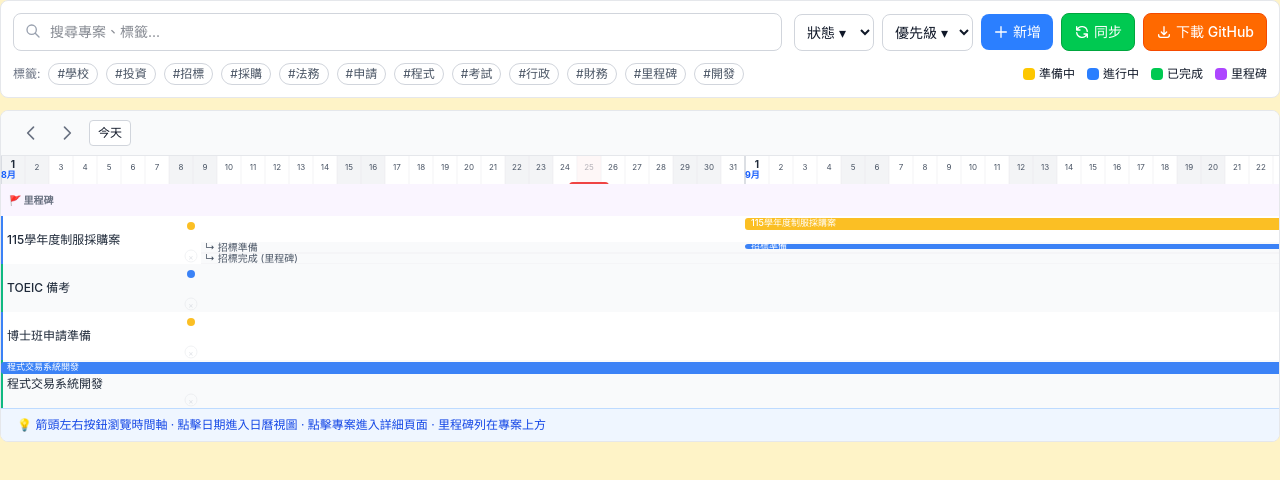
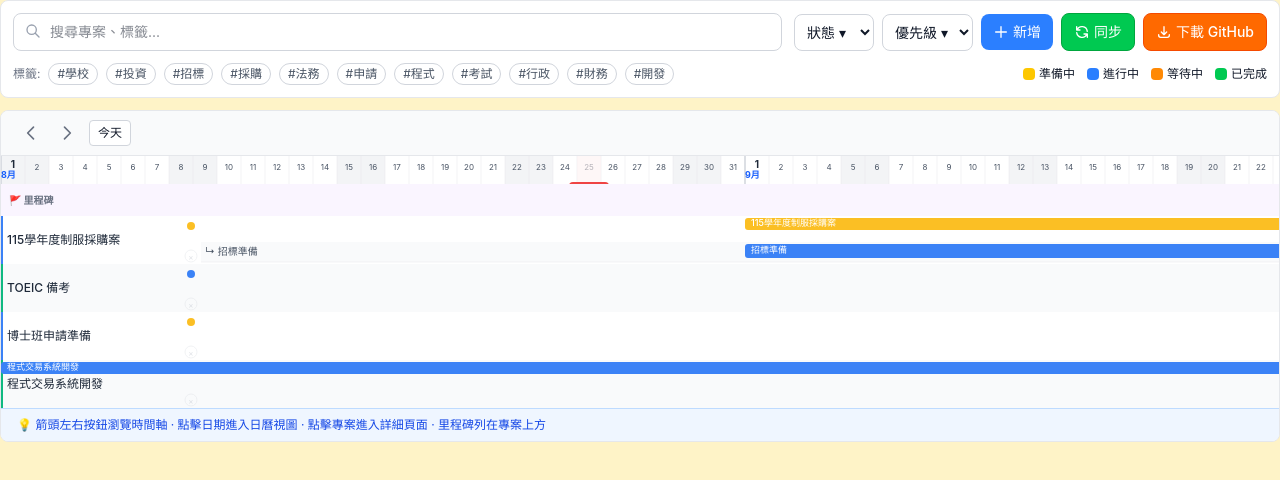
Before and after one commit to PosenChen/kanban, a React (Vite) app: page /#/ in a window 1280 px wide. Shown: the top 480 px of the page. Built offline with nearby package versions, Linux system fonts and the light colour scheme.

Commit message:
refactor: 里程碑獨立為一類物件 — 移除專案的里程碑狀態，里程碑資料獨立儲存

```diff
--- a/src/components/ProjectCard.tsx
+++ b/src/components/ProjectCard.tsx
@@ -67,8 +67,7 @@ function ProjectCard({ project, onClick, onDelete }: ProjectCardProps) {
         <div
           className={`h-1.5 rounded-full transition-all ${
             project.status === 'completed' ? 'bg-green-500' :
-            project.status === 'milestone' ? 'bg-purple-500' :
-            project.status === 'in_progress' ? 'bg-blue-500' : 'bg-yellow-400'
+            project.status === 'in_progress' ? 'bg-blue-500' : 'bg-orange-400'
           }`}
           style={{ width: `${project.progress}%` }}
         />
--- a/src/components/ProjectForm.tsx
+++ b/src/components/ProjectForm.tsx
@@ -132,7 +132,6 @@ function ProjectForm({ onClose, onSubmit, editProject, rootProjects }: ProjectFo
                 <option value="waiting">等待中</option>
                 <option value="in_progress">進行中</option>
                 <option value="completed">已完成</option>
-                <option value="milestone">里程碑</option>
               </select>
             </div>
             <div>
--- a/src/data/localStorageStore.ts
+++ b/src/data/localStorageStore.ts
@@ -1,9 +1,26 @@
-import type { Project } from '@/types/project'
+import type { Project, Milestone } from '@/types/project'
 import { SAMPLE_PROJECTS_WITH_META } from './sampleData'
 
 const STORAGE_KEY_DATA = 'kanban_projects'
+const STORAGE_KEY_MILESTONES = 'kanban_milestones'
 const STORAGE_KEY_TOKEN = 'kanban_github_token'
 const STORAGE_KEY_SOURCE = 'kanban_storage_source'
+
+// ── Milestone local storage ──
+
+export function loadMilestones(): Milestone[] {
+  try {
+    const raw = localStorage.getItem(STORAGE_KEY_MILESTONES)
+    if (!raw) return []
+    return JSON.parse(raw) as Milestone[]
+  } catch {
+    return []
+  }
+}
+
+export function saveMilestones(milestones: Milestone[]): void {
+  localStorage.setItem(STORAGE_KEY_MILESTONES, JSON.stringify(milestones))
+}
 
 // ── LocalStorage (always active) ──
 
@@ -80,7 +97,10 @@ export async function writeGitHub(token: string, projects: Project[]): Promise<v
 // ── Unified store ──
 
 let cached: Project[] = []
-let useGitHub = false
+let milestones: Milestone[] = []
+
+// Load milestones
+milestones = loadMilestones()
 
 // Start with LocalStorage only — no auto GitHub load
 cached = loadLocal()
@@ -89,8 +109,32 @@ if (cached.length === 0) {
   saveLocal(cached)
 }
 
-function emitChange() {
+// Migrate: convert any project with status='milestone' to milestone objects
+// Note: use string comparison since 'milestone' is no longer a ProjectStatus value
+cached.forEach(p => {
+  if ((p as any).status === 'milestone') {
+    milestones.push({
+      id: p.id,
+      name: p.name,
+      date: p.start_date,
+      tags: p.tags,
+      created_at: p.created_at,
+      updated_at: p.updated_at,
+    })
+    // Remove milestone project from cached projects
+    cached = cached.filter(c => c.id !== p.id)
+  }
+})
+
+// Clean up any remaining milestone-status projects (second pass)
+cached = cached.filter(p => (p as any).status !== 'milestone')
+
+function emitProjectChange() {
   window.dispatchEvent(new CustomEvent('kanban:data-change', { detail: cached }))
+}
+
+function emitMilestoneChange() {
+  window.dispatchEvent(new CustomEvent('kanban:milestone-change', { detail: milestones }))
 }
 
 export const projectStore = {
@@ -144,7 +188,7 @@ export const projectStore = {
     }
     cached = [...cached, newProject]
     saveLocal(cached)
-    emitChange()
+    emitProjectChange()
     return newProject
   },
 
@@ -154,16 +198,25 @@ export const projectStore = {
     const updated = { ...cached[idx], ...updates, updated_at: new Date().toISOString() }
     cached[idx] = updated
     saveLocal(cached)
-    emitChange()
+    emitProjectChange()
     return updated
   },
 
   remove(id: string): boolean {
+    // Check milestones first
+    const mIdx = milestones.findIndex(m => m.id === id)
+    if (mIdx !== -1) {
+      milestones = milestones.filter(m => m.id !== id)
+      saveMilestones(milestones)
+      emitMilestoneChange()
+      return true
+    }
+    // Then projects
     const idx = cached.findIndex(p => p.id === id)
     if (idx === -1) return false
     cached = cached.filter(p => p.id !== id)
     saveLocal(cached)
-    emitChange()
+    emitProjectChange()
     return true
   },
 
@@ -175,22 +228,86 @@ export const projectStore = {
     return cached.filter(p => p.parent_id === null)
   },
 
+  // ── Milestone CRUD ──
+
+  addMilestone(data: Omit<Milestone, 'id' | 'created_at' | 'updated_at'>): Milestone {
+    const now = new Date().toISOString()
+    const newMilestone: Milestone = {
+      ...data,
+      id: `m${Date.now().toString(36)}`,
+      created_at: now,
+      updated_at: now,
+    }
+    milestones = [...milestones, newMilestone]
+    saveMilestones(milestones)
+    emitMilestoneChange()
+    return newMilestone
+  },
+
+  getMilestones(): Milestone[] {
+    return milestones
+  },
+
+  getMilestoneById(id: string): Milestone | undefined {
+    return milestones.find(m => m.id === id)
+  },
+
+  updateMilestone(id: string, updates: Partial<Milestone>): Milestone | undefined {
+    const idx = milestones.findIndex(m => m.id === id)
+    if (idx === -1) return undefined
+    const updated = { ...milestones[idx], ...updates, updated_at: new Date().toISOString() }
+    milestones[idx] = updated
+    saveMilestones(milestones)
+    emitMilestoneChange()
+    return updated
+  },
+
+  removeMilestone(id: string): boolean {
+    const idx = milestones.findIndex(m => m.id === id)
+    if (idx === -1) return false
+    milestones = milestones.filter(m => m.id !== id)
+    saveMilestones(milestones)
+    emitMilestoneChange()
+    return true
+  },
+
   // 📥 手動從 GitHub 讀取資料
   async loadFromGitHub(token: string): Promise<Project[]> {
     const projects = await readGitHub(token)
     if (projects.length > 0) {
-      cached = projects
-      useGitHub = true
+      // Migrate milestone-status projects to milestones
+      const newProjects: Project[] = []
+      for (const p of projects) {
+        if ((p as any).status === 'milestone') {
+          milestones.push({
+            id: p.id,
+            name: p.name,
+            date: p.start_date,
+            tags: p.tags,
+            created_at: p.created_at,
+            updated_at: p.updated_at,
+          })
+          saveMilestones(milestones)
+        } else {
+          // Remove milestone status if present (migration)
+          const proj: Project = { ...p, status: 'preparation' as any }
+          newProjects.push(proj)
+        }
+      }
+      cached = newProjects
+      emitMilestoneChange()
+      emitProjectChange()
       setStorageSource('github')
-      emitChange()
-      return projects
+      return cached
     }
     return []
   },
 
   sync() {
     cached = loadLocal()
-    emitChange()
+    milestones = loadMilestones()
+    emitProjectChange()
+    emitMilestoneChange()
   },
 }
 
@@ -198,6 +315,10 @@ export const projectStore = {
 window.addEventListener('storage', (e) => {
   if (e.key === STORAGE_KEY_DATA) {
     projectStore.sync()
+  }
+  if (e.key === STORAGE_KEY_MILESTONES) {
+    milestones = loadMilestones()
+    emitMilestoneChange()
   }
 })
 
@@ -227,7 +348,7 @@ export function setStorageSource(source: 'local' | 'github'): void {
   localStorage.setItem(STORAGE_KEY_SOURCE, source)
 }
 
-export function getSyncStatus(): { useGitHub: boolean; hasToken: boolean } {
+export function getSyncStatus(): { hasToken: boolean } {
   const token = localStorage.getItem(STORAGE_KEY_TOKEN) || ''
-  return { useGitHub, hasToken: token.trim().length >= 10 }
+  return { hasToken: token.trim().length >= 10 }
 }
--- a/src/data/sampleData.ts
+++ b/src/data/sampleData.ts
@@ -46,17 +46,6 @@ export const SAMPLE_PROJECTS: Omit<Project, 'id' | 'created_at' | 'updated_at'>[
     progress: 50,
   },
   {
-    name: '招標完成 (里程碑)',
-    description: '完成招標文件提交',
-    parent_id: 'p001',
-    start_date: '2026-11-01',
-    end_date: '2026-11-01',
-    status: 'milestone',
-    priority: 'high',
-    tags: ['採購', '里程碑'],
-    progress: 100,
-  },
-  {
     name: 'TOEIC 備考',
     description: '博士班申請 TOEIC 考試準備',
     parent_id: null,
--- a/src/pages/GanttPage.tsx
+++ b/src/pages/GanttPage.tsx
@@ -2,7 +2,7 @@ import { useState, useMemo, useCallback, useEffect } from 'react'
 import { useNavigate } from 'react-router-dom'
 import { useProjects } from '@/hooks/useProjects'
 import { projectStore, setStorageSource } from '@/data/localStorageStore'
-import { STATUS_CONFIG, type Project } from '@/types/project'
+import { STATUS_CONFIG, type Project, type Milestone } from '@/types/project'
 import { dateToStr } from '@/utils/dateUtils'
 
 // ── Constants ──
@@ -30,11 +30,6 @@ function buildRowGroups(projects: Project[]): { projectId: string; subProjects:
   return groups
 }
 
-/** Get all project IDs that are milestones */
-function milestoneIds(projects: Project[]): Set<string> {
-  return new Set(projects.filter(p => p.status === 'milestone').map(p => p.id))
-}
-
 interface DayHeader {
   dateStr: string
   dayNum: number
@@ -47,6 +42,7 @@ interface DayHeader {
 function GanttPage() {
   const navigate = useNavigate()
   const { projects, add, remove } = useProjects()
+  const [milestones, setMilestones] = useState<Milestone[]>(() => projectStore.getMilestones())
   const rowGroups = useMemo(() => buildRowGroups(projects), [projects])
 
   // ── View state ──
@@ -54,7 +50,9 @@ function GanttPage() {
     if (!projects.length) return dateToStr(new Date())
     // Include milestones in the view range
     const allDates = projects.map(p => p.start_date)
-    const firstDate = allDates.reduce((min, d) => (d < min ? d : min), allDates[0])
+    const milestoneDates = milestones.map(m => m.date)
+    const all = [...allDates, ...milestoneDates]
+    const firstDate = all.reduce((min, d) => (d < min ? d : min), all[0])
     return firstDate
   })
 
@@ -119,21 +117,23 @@ function GanttPage() {
     setExpandedParents(new Set(rootIds))
   }, [projects])
 
+  // Listen for milestone changes
+  useEffect(() => {
+    const handler = (e: Event) => {
+      const detail = (e as CustomEvent).detail as Milestone[] | undefined
+      if (detail) setMilestones([...detail])
+    }
+    window.addEventListener('kanban:milestone-change', handler)
+    return () => window.removeEventListener('kanban:milestone-change', handler)
+  }, [])
+
   // ── View range ──
-  const { dateHeaders, viewEndStr, milestoneEvents } = useMemo(() => {
+  const { dateHeaders, viewEndStr } = useMemo(() => {
     const startDate = localDate(viewStart)
     // Show enough days for scrolling
     const range = 730 // 2 years
     const endDate = new Date(startDate)
     endDate.setDate(endDate.getDate() + range)
-
-    // Collect milestone events as { date, name }
-    const milestones: { date: string; name: string }[] = []
-    projects.forEach(p => {
-      if (p.status === 'milestone') {
-        milestones.push({ date: p.start_date, name: p.name })
-      }
-    })
 
     const headers: DayHeader[] = []
     const d = new Date(startDate)
@@ -154,7 +154,6 @@ function GanttPage() {
     return {
       dateHeaders: headers,
       viewEndStr: dateToStr(endDate),
-      milestoneEvents: milestones,
     }
   }, [viewStart, projects])
 
@@ -266,30 +265,6 @@ function GanttPage() {
     const offsetDays = Math.max(0, (startMs - viewStartMs) / 86400000)
     const barWidth = Math.max(barDays * DAY_WIDTH, DAY_WIDTH) // at least 1 day width
     const x = offsetDays * DAY_WIDTH
-
-    // Milestone is a single point — show as an arrow (L-shape)
-    if (project.status === 'milestone') {
-      return (
-        <g key={`bar-${project.id}`}>
-          {/* Arrow symbol (right-angle) at the milestone date */}
-          <path
-            d={`M ${x} ${yPos + 4} L ${x} ${yPos + barHeight - 2} L ${x + 8} ${yPos + barHeight - 2}`}
-            fill="none"
-            stroke={statusColorMap[project.status] || '#A855F7'}
-            strokeWidth={2}
-          />
-          {/* Name label next to arrow */}
-          <text
-            x={x + 12}
-            y={yPos + barHeight / 2 + 2}
-            className="fill-gray-700"
-            fontSize="9"
-          >
-            {project.name}
-          </text>
-        </g>
-      )
-    }
 
     // Regular bar — return a <g> with bar + name label
     const labelX = x + 6
@@ -494,7 +469,6 @@ function GanttPage() {
               <option value="waiting">等待中</option>
               <option value="in_progress">進行中</option>
               <option value="completed">已完成</option>
-              <option value="milestone">里程碑</option>
             </select>
             <select
               value={priorityFilter}
@@ -560,8 +534,8 @@ function GanttPage() {
           <div className="flex items-center gap-3 ml-auto">
             <span className="flex items-center gap-1 text-xs"><span className="w-3 h-3 rounded inline-block bg-yellow-400"></span>準備中</span>
             <span className="flex items-center gap-1 text-xs"><span className="w-3 h-3 rounded inline-block bg-blue-500"></span>進行中</span>
+            <span className="flex items-center gap-1 text-xs"><span className="w-3 h-3 rounded inline-block bg-orange-400"></span>等待中</span>
             <span className="flex items-center gap-1 text-xs"><span className="w-3 h-3 rounded inline-block bg-green-500"></span>已完成</span>
-            <span className="flex items-center gap-1 text-xs"><span className="w-3 h-3 rounded inline-block bg-purple-500"></span>里程碑</span>
           </div>
         </div>
       </div>
@@ -631,12 +605,12 @@ function GanttPage() {
               </text>
 
               {/* Milestone event blocks — positions match date column directly */}
-              {milestoneEvents.map((m, idx) => {
+              {milestones.map((m, idx) => {
                 const mIdx = dateHeaders.findIndex(h => h.dateStr === m.date)
                 if (mIdx < 0) return null
                 const mX = mIdx * DAY_WIDTH + 8
                 return (
-                  <g key={`me-${m.date}-${idx}`}>
+                  <g key={`me-${m.id}`}>
                     <rect
                       x={mX}
                       y={headerHeight + 6}
--- a/src/pages/KanbanBoard.tsx
+++ b/src/pages/KanbanBoard.tsx
@@ -4,7 +4,7 @@ import { useProjects } from '@/hooks/useProjects'
 import { STATUS_CONFIG, PRIORITY_CONFIG } from '@/types/project'
 import type { Project, ProjectStatus } from '@/types/project'
 
-// ── Kanban column configuration (exclude milestone — it's only for gantt) ──
+// ── Kanban column configuration (excludes milestone and milestone) ──
 const COLUMNS: { key: 'preparation' | 'waiting' | 'in_progress' | 'completed'; label: string; color: string; borderColor: string }[] = [
   { key: 'preparation', label: '準備中',   color: 'bg-yellow-50',   borderColor: 'border-yellow-400' },
   { key: 'waiting',     label: '等待中',   color: 'bg-orange-50',   borderColor: 'border-orange-400' },
@@ -79,7 +79,6 @@ function KanbanBoard() {
       waiting: [],
       in_progress: [],
       completed: [],
-      milestone: [],
     }
     projects.forEach(project => {
       if (groups[project.status]) {
--- a/src/pages/SettingsPage.tsx
+++ b/src/pages/SettingsPage.tsx
@@ -4,7 +4,7 @@ import { projectStore, scheduleGitHubSync, getSyncStatus, getStorageSource, setS
 function SettingsPage() {
   const [syncStatus, setSyncStatus] = useState<'idle' | 'syncing' | 'loading' | 'success' | 'error'>('idle')
   const [errorMessage, setErrorMessage] = useState('')
-  const [syncInfo, setSyncInfo] = useState({ useGitHub: false, hasToken: false })
+  const [syncInfo, setSyncInfo] = useState({ hasToken: false })
 
   useEffect(() => {
     setSyncInfo(getSyncStatus())
--- a/src/types/project.ts
+++ b/src/types/project.ts
@@ -1,6 +1,15 @@
-export type ProjectStatus = 'preparation' | 'in_progress' | 'waiting' | 'completed' | 'milestone'
+export type ProjectStatus = 'preparation' | 'in_progress' | 'waiting' | 'completed'
 
 export type ProjectPriority = 'high' | 'medium' | 'low'
+
+export interface Milestone {
+  id: string
+  name: string
+  date: string // YYYY-MM-DD
+  tags: string[]
+  created_at: string
+  updated_at: string
+}
 
 export interface Project {
   id: string
@@ -31,7 +40,6 @@ export const STATUS_CONFIG: Record<ProjectStatus, ProjectStatusLabel> = {
   in_progress: { key: 'in_progress', label: '進行中', color: 'text-blue-700', bgColor: 'bg-blue-500' },
   waiting:     { key: 'waiting',     label: '等待中', color: 'text-orange-700', bgColor: 'bg-orange-400' },
   completed:   { key: 'completed',   label: '已完成', color: 'text-green-700', bgColor: 'bg-green-500' },
-  milestone:   { key: 'milestone',   label: '里程碑', color: 'text-purple-700', bgColor: 'bg-purple-500' },
 }
 
 export type PriorityLabel = {
```
Also changed, not shown: 1 other file (tests, documents, lock files or other folders).
